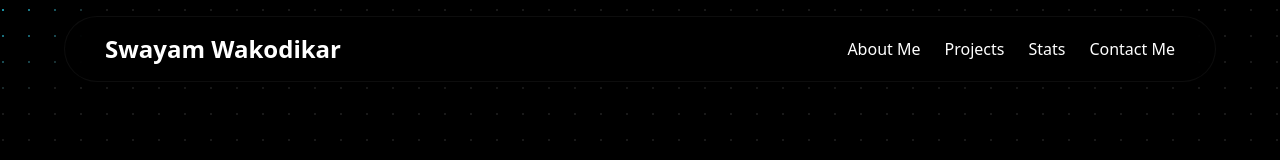
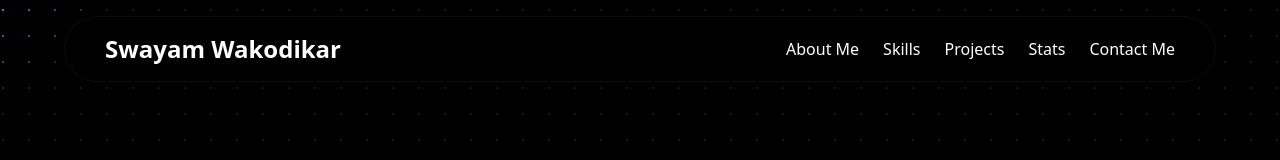
Before and after one commit to SwayamWakodikar/Portfolio, a React (Vite) app in the folder client/: page / in a window 1280 px wide. Shown: the top 160 px of the page. Built offline with nearby package versions, Linux system fonts and the light colour scheme.

Commit message:
added skills

```diff
--- a/client/src/components/Navbar.jsx
+++ b/client/src/components/Navbar.jsx
@@ -33,6 +33,16 @@ const Navbar = () => {
               onClick={e => handleSmoothScroll(e, 'About')}
             >
               About Me
+            </a>
+          </li>
+          <li>
+            <a
+              draggable="false"
+              href="#Skills"
+              className="text-white hover:text-gray-400 transition-colors font-medium"
+              onClick={e => handleSmoothScroll(e, 'Skills')}
+            >
+              Skills
             </a>
           </li>
           <li>
@@ -103,6 +113,16 @@ const Navbar = () => {
           <li className="w-full text-center">
             <a
               draggable="false"
+              href="#Skills"
+              className="block py-2 text-white hover:text-gray-400 transition-colors"
+              onClick={e => handleSmoothScroll(e, 'Skills')}
+            >
+              Skills
+            </a>
+          </li>
+          <li className="w-full text-center">
+            <a
+              draggable="false"
               href="#Projects"
               className="block py-2 text-white hover:text-gray-400 transition-colors"
               onClick={e => handleSmoothScroll(e, 'Projects')}
```
